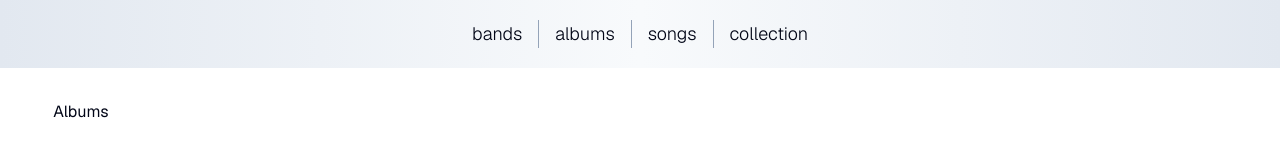
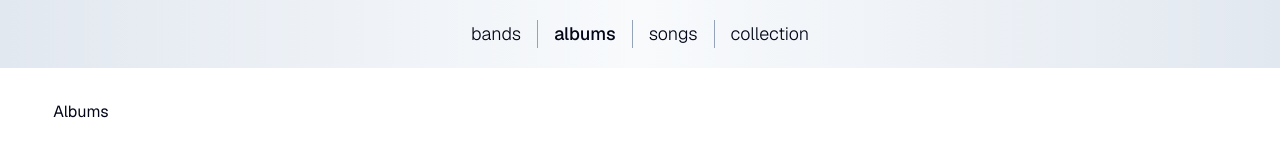
Before and after one commit to bremmdev/musicvault, a Next.js app: page /albums in a window 1280 px wide. Shown: the top 160 px of the page. Built offline with nearby package versions, Linux system fonts and the light colour scheme.

Commit message:
add redirect for /bands + add active link styles

```diff
--- a/next.config.js
+++ b/next.config.js
@@ -1,4 +1,13 @@
 /** @type {import('next').NextConfig} */
-const nextConfig = {}
 
-module.exports = nextConfig
+module.exports = {
+  async redirects() {
+    return [
+      {
+        source: '/',
+        destination: '/bands',
+        permanent: true,
+      },
+    ]
+  },
+}
--- a/src/components/layout/Navigation.tsx
+++ b/src/components/layout/Navigation.tsx
@@ -1,23 +1,30 @@
+"use client";
+
 import React from "react";
+import { usePathname } from "next/navigation";
 import Link from "next/link";
 import Separator from "../ui/Separator";
 
 const links = [
-  { href: "/", label: "bands" },
+  { href: "/bands", label: "bands" },
   { href: "/albums", label: "albums" },
   { href: "/songs", label: "songs" },
   { href: "/collection", label: "collection" },
 ];
 
 const Navigation = () => {
+
+  const pathname = usePathname();
+
   return (
     <nav className="mx-auto bg-gradient-to-r from-slate-200 via-slate-50 to-slate-200 py-5">
       <ul className="flex justify-center gap-2 sm:gap-4 text-base sm:text-lg font-light">
         {links.map(({ href, label }, idx) => {
+          const isActive = href.startsWith(pathname);
           return (
             <React.Fragment key={label}>
               <li>
-                <Link href={href} className="nav-link relative">
+                <Link href={href} className={`nav-link ${isActive ? 'font-medium' : '' } relative`}>
                   {label}
                 </Link>
               </li>
```
Also changed, not shown: src/app/bands/page.tsx (renamed from src/app/page.tsx).
